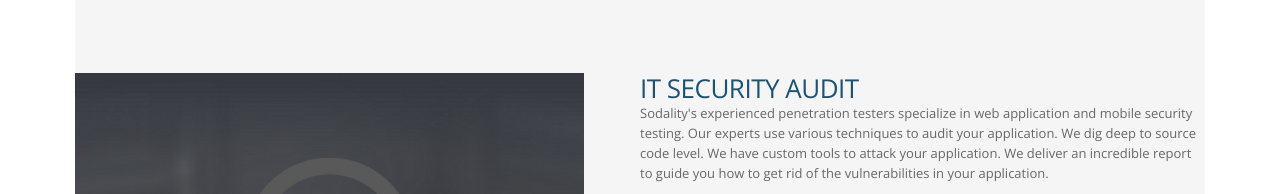
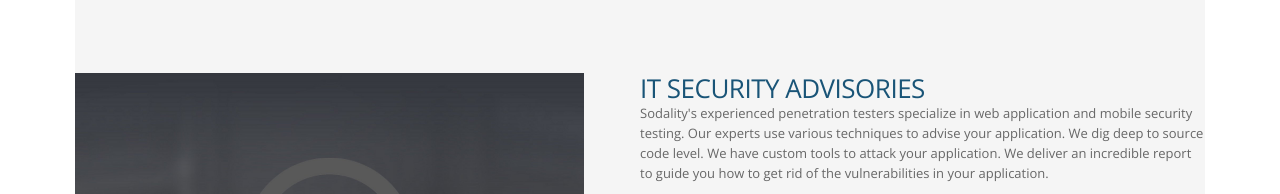
Before and after one commit to sodality-dev/sodality-dev.github.io, a plain HTML site: page services.html in a window 1280 px wide. Shown: the part 724-918 px from the top of the page. Drawn offline with nearby package versions, Linux system fonts and the light colour scheme; some packages are replaced by stand-ins of ours.

Commit message:
Change word Security Audit to advisories

```diff
--- a/services.html
+++ b/services.html
@@ -107,7 +107,7 @@ $(document).ready(function(){
 
 						</li>
 
-						<li><a href="services/it-security-audit.html">IT Security Audit</a>
+						<li><a href="services/it-security-audit.html">IT Security Advisories</a>
 
 						</li>
 
@@ -200,12 +200,12 @@ $(document).ready(function(){
 
 					<div class="post-content">
 						<div class="post-title">
-							<h2 class="title"><a href="services/it-security-audit.html">IT Security Audit</a></h2>
+							<h2 class="title"><a href="services/it-security-audit.html">IT Security Advisories</a></h2>
 						</div><!--END POST-TITLE-->
 
 						<div class="post-entry">
 
-							<p>Sodality's experienced penetration testers specialize in web application and mobile security testing. Our experts use various techniques to audit your application. We dig deep to source code level. We have custom tools to attack your application. We deliver an incredible report to guide you how to get rid of the vulnerabilities in your application.</p>
+							<p>Sodality's experienced penetration testers specialize in web application and mobile security testing. Our experts use various techniques to advise your application. We dig deep to source code level. We have custom tools to attack your application. We deliver an incredible report to guide you how to get rid of the vulnerabilities in your application.</p>
 
 							<p><a href="services/it-security-audit.html" class="button medium grey">More ➠</a></p>
 
```
